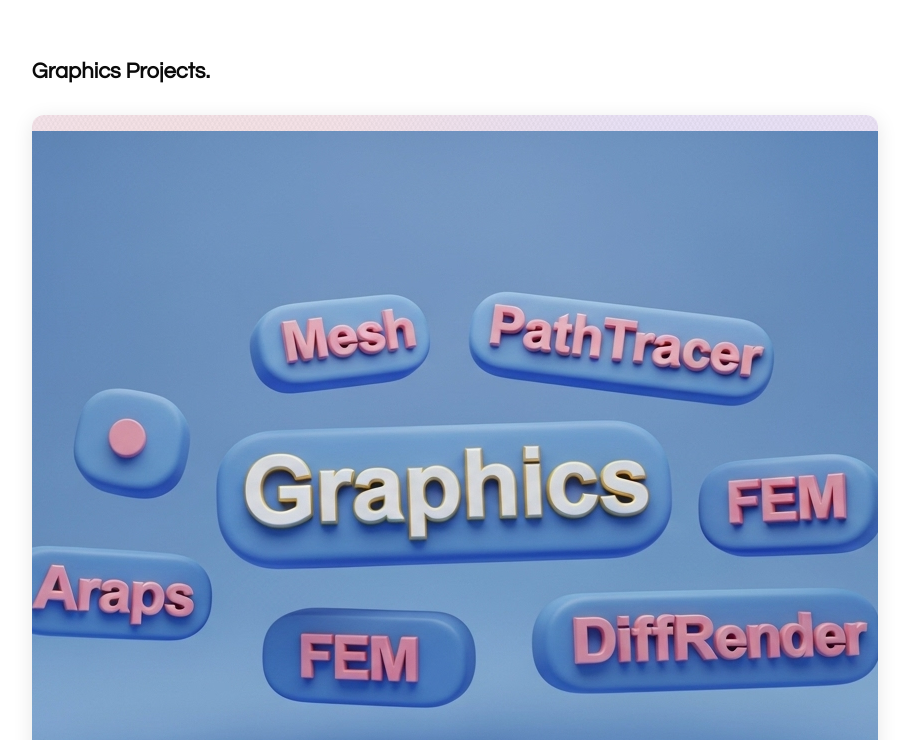
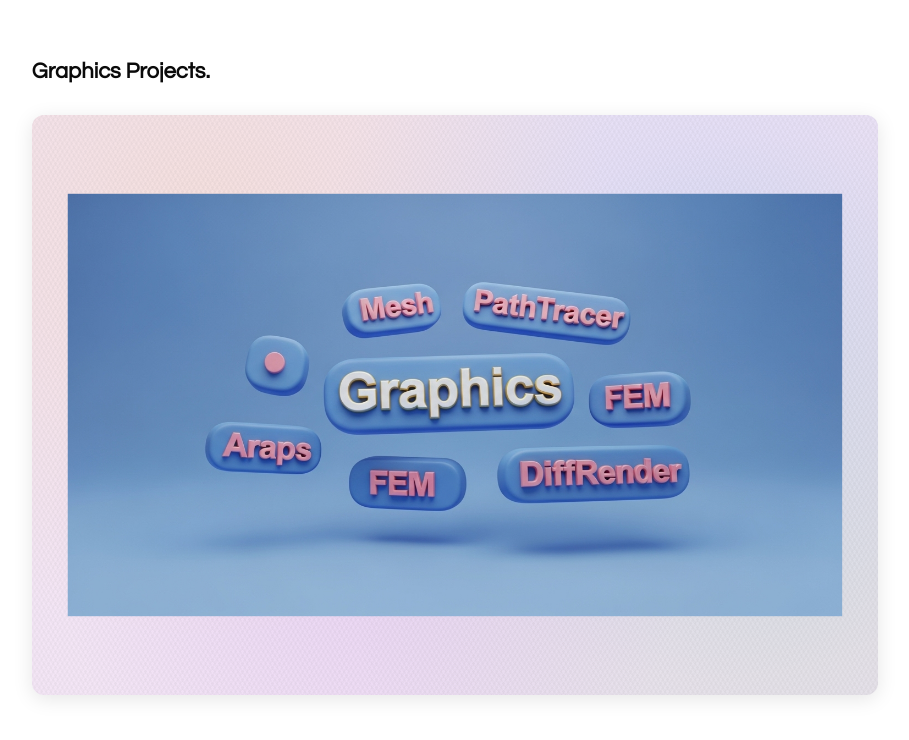
Before and after one commit to Ririleyy/personal-portfolio, a plain HTML site: page index.html in a window 1280 px wide. Shown: the part 1720-2460 px from the top of the page, without its empty margins (365-1274 px from the left). Drawn offline with nearby package versions, Linux system fonts and the light colour scheme.

Commit message:
Update index.css

```diff
--- a/index.css
+++ b/index.css
@@ -345,9 +345,9 @@ body {
   align-items: center;
   justify-content: center;
   padding: 0;
-  /* scale: 0.55;
+  scale: 0.55;
   margin-top: -110px;
-  margin-bottom: -110px; */
+  margin-bottom: -110px;
 }
 
 #graphics-panel {
```
